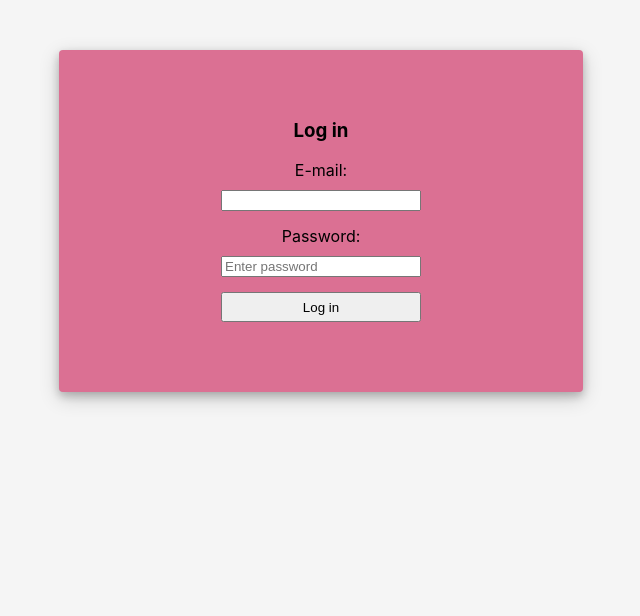
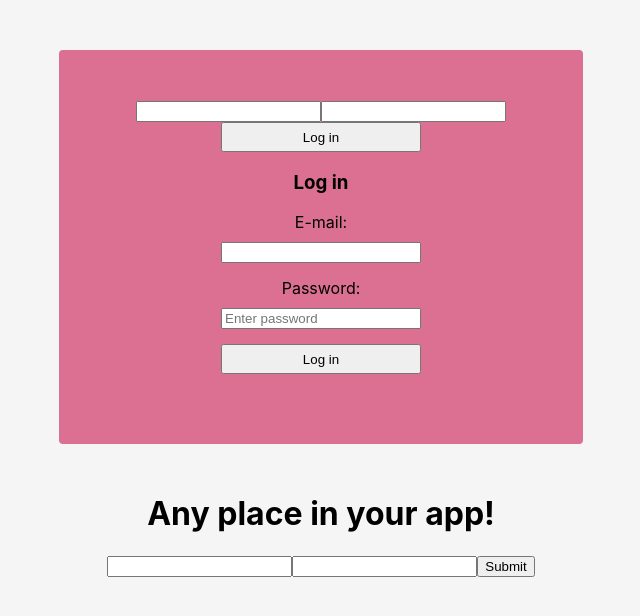
Before and after one commit to MalgorzataPrucnal/react-project01, a React (Create React App) app: page / in a window 1280 px wide. Shown: the top 616 px of the page, without its empty margins (319-959 px from the left). Built offline with nearby package versions, Linux system fonts and the light colour scheme.

Commit message:
Formik added

```diff
--- a/package.json
+++ b/package.json
@@ -6,6 +6,7 @@
     "@testing-library/jest-dom": "^5.12.0",
     "@testing-library/react": "^11.2.6",
     "@testing-library/user-event": "^12.8.3",
+    "formik": "^2.2.9",
     "react": "^17.0.2",
     "react-dom": "^17.0.2",
     "react-scripts": "4.0.3",
--- a/src/App.js
+++ b/src/App.js
@@ -1,11 +1,13 @@
 
 import './App.css';
 import {Sign} from './views/Sign'
+import {Basic} from './views/SignFormik'
 
 function App() {
   return (
     <div className="App">
       <Sign />
+      <Basic />
     </div>
   );
 }
--- a/src/views/Sign.js
+++ b/src/views/Sign.js
@@ -1,6 +1,7 @@
 // import { Link, useHistory } from 'react-router-dom';
 import s from 'styled-components';
-import { createGlobalStyle } from 'styled-components'
+import { createGlobalStyle } from 'styled-components';
+import { Formik, Form, Field, ErrorMessage } from 'formik';
 
 const GlobalStyle = createGlobalStyle`
   body {
@@ -8,7 +9,7 @@
   }
 `
 
-const Form = s.form`
+const FormStyle = s.form`
   display: flex;
   flex-direction: column;
   width: 30%;
@@ -16,7 +17,7 @@
   margin: 50px auto;
   padding: 50px 70px 70px;
   border-radius: 4px;
-  box-shadow: 0 4px 8px 0 rgba(0, 0, 0, 0.2), 0 6px 20px 0 rgba(0, 0, 0, 0.19);
+  box-shadow: 0 4px 8px 0 rgba(0, 0, 0, 0.2), 0 6 px 20px 0 rgba(0, 0, 0, 0.19);
   background-color: palevioletred;
 `;
 
@@ -42,7 +43,39 @@
 export const Sign = ({email,password,error}) => {
 return (
 
-<Form name="logInForm" className="login__form">
+<FormStyle name="logInForm" className="login__form">
+<Formik
+       initialValues={{ email: '', password: '' }}
+       validate={values => {
+         const errors = {};
+         if (!values.email) {
+           errors.email = 'Required';
+         } else if (
+           !/^[A-Z0-9._%+-]+@[A-Z0-9.-]+\.[A-Z]{2,}$/i.test(values.email)
+         ) {
+           errors.email = 'Invalid email address';
+         }
+         return errors;
+       }}
+       onSubmit={(values, { setSubmitting }) => {
+         setTimeout(() => {
+           alert(JSON.stringify(values, null, 2));
+           setSubmitting(false);
+         }, 400);
+       }}
+     >
+       {({ isSubmitting }) => (
+         <Form>
+           <Field type="email" name="email" />
+           <ErrorMessage name="email" component="div" />
+           <Field type="password" name="password" />
+           <ErrorMessage name="password" component="div" />
+           <Button type="submit" disabled={isSubmitting}>
+             Log in
+           </Button>
+         </Form>
+       )}
+     </Formik>
 <GlobalStyle />
     <h3>Log in</h3>
     <label htmlFor="email">E-mail:</label>
@@ -65,7 +98,7 @@
     <Button type="submit">Log in</Button>
     {/* <p>Don't have an account? <Link to="/sign-up">Sign up</Link></p> */}
 
-  </Form>
+  </FormStyle>
 
 )
 
--- /dev/null
+++ b/src/views/SignFormik.js
@@ -0,0 +1,40 @@
+import React from 'react';
+ import { Formik, Form, Field, ErrorMessage } from 'formik';
+
+ export const Basic = () => (
+   <div>
+     <h1>Any place in your app!</h1>
+     <Formik
+       initialValues={{ email: '', password: '' }}
+       validate={values => {
+         const errors = {};
+         if (!values.email) {
+           errors.email = 'Required';
+         } else if (
+           !/^[A-Z0-9._%+-]+@[A-Z0-9.-]+\.[A-Z]{2,}$/i.test(values.email)
+         ) {
+           errors.email = 'Invalid email address';
+         }
+         return errors;
+       }}
+       onSubmit={(values, { setSubmitting }) => {
+         setTimeout(() => {
+           alert(JSON.stringify(values, null, 2));
+           setSubmitting(false);
+         }, 400);
+       }}
+     >
+       {({ isSubmitting }) => (
+         <Form>
+           <Field type="email" name="email" />
+           <ErrorMessage name="email" component="div" />
+           <Field type="password" name="password" />
+           <ErrorMessage name="password" component="div" />
+           <button type="submit" disabled={isSubmitting}>
+             Submit
+           </button>
+         </Form>
+       )}
+     </Formik>
+   </div>
+ );
```
Also changed, not shown: src/common/Auth.js (added, +15 -0 lines), 1 other file (tests, documents, lock files or other folders).
